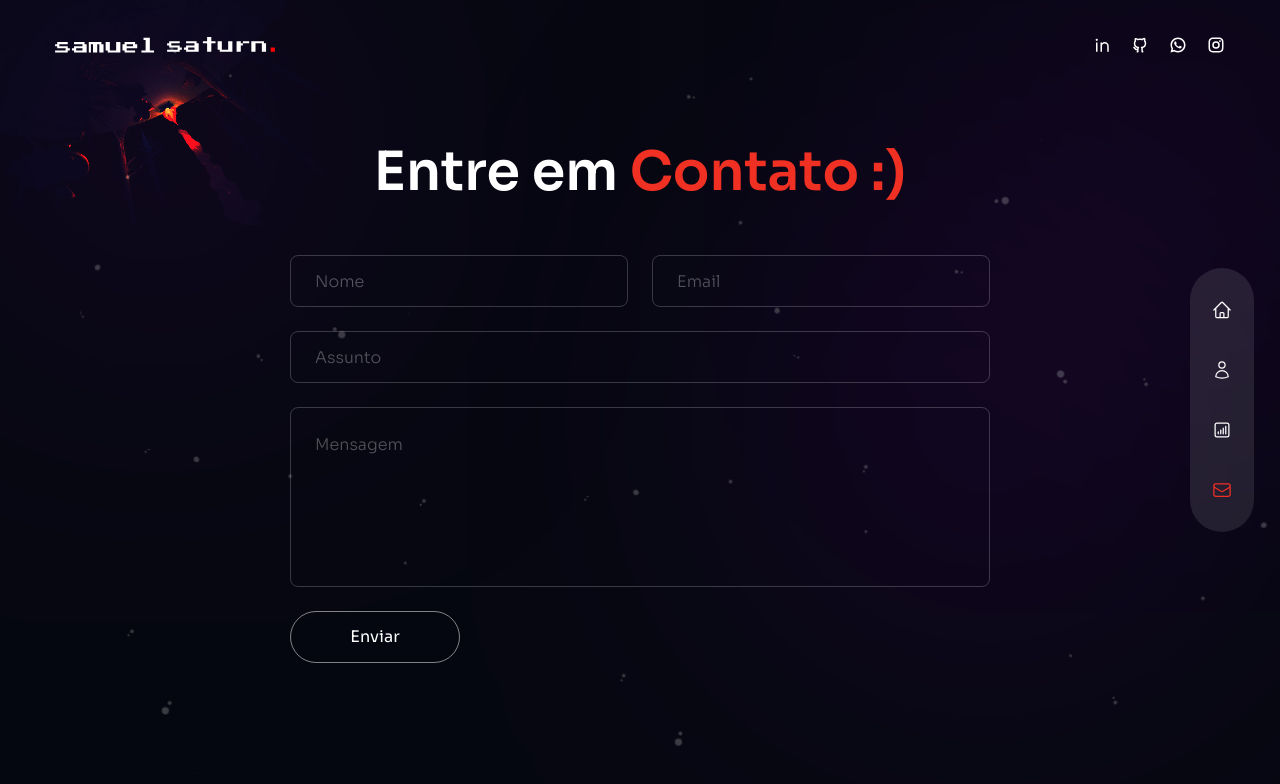
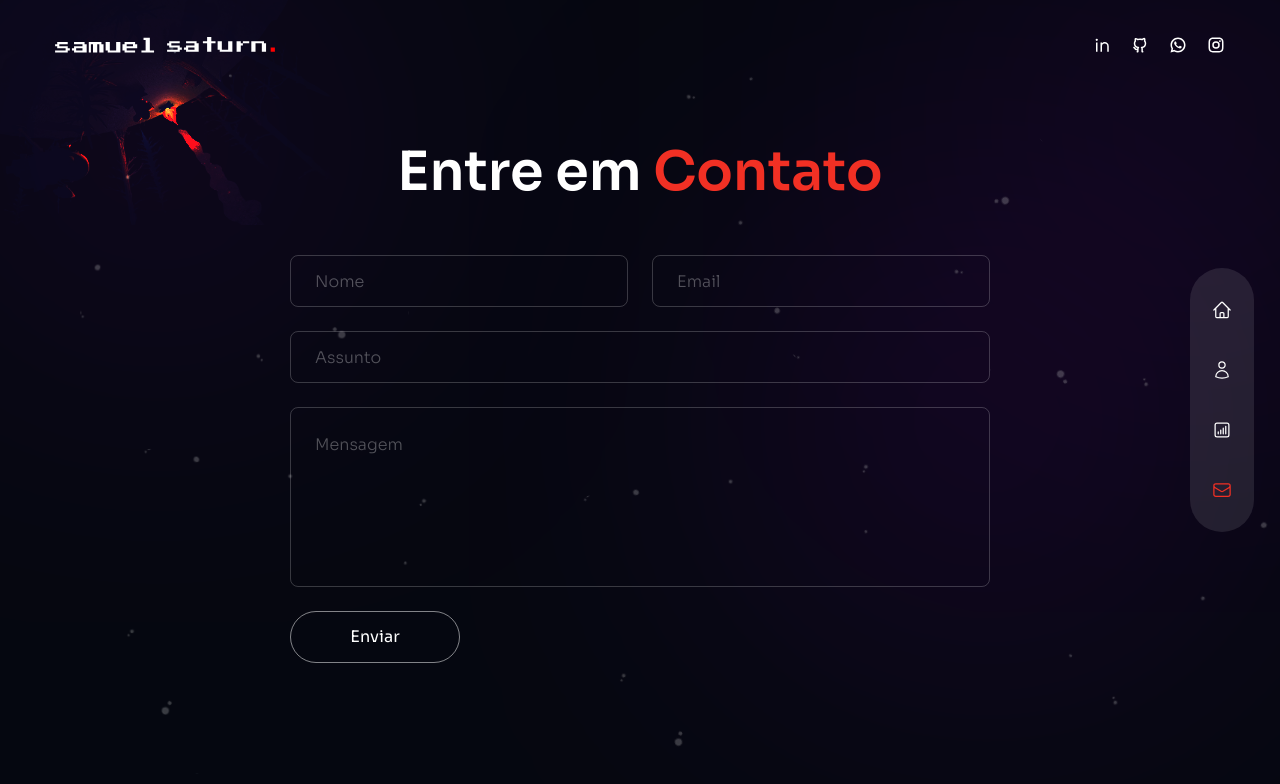
Before and after one commit to samuelsaturn/Portfolio, a Next.js app: page /contato in a window 1280 px wide. Shown: the top 784 px of the page. Built offline with nearby package versions, Linux system fonts and the light colour scheme.

Commit message:
fixing title contact page

```diff
--- a/pages/contato/index.js
+++ b/pages/contato/index.js
@@ -37,7 +37,7 @@ const Contact = () => {
       <div className="container mx-auto py-32 text-center xl:text-left flex items-center justify-center h-full">
         <div className="flex flex-col w-full max-w-[700px]">
           <motion.h2 className="h2 text-center mb-12">
-            Entre em <span className="text-accent">Contato :)</span>
+            Entre em <span className="text-accent">Contato</span>
           </motion.h2>
           <motion.form
             className="flex flex-col gap-6 w-full mx-auto"
```
